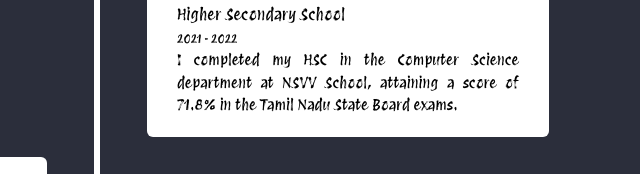
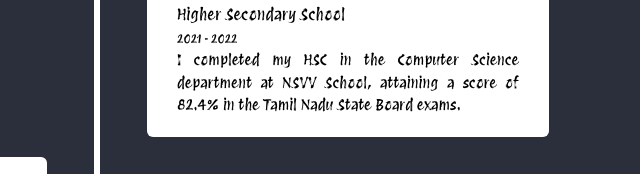
Before and after one commit to HARINII2415/harinii2415.github.io, a plain HTML site: page files/timeline.html in a window 1280 px wide. Shown: the part 497-671 px from the top of the page, 543-1183 px from the left. Drawn offline with nearby package versions, Linux system fonts and the light colour scheme.

Commit message:
Update timeline.html

```diff
--- a/files/timeline.html
+++ b/files/timeline.html
@@ -53,7 +53,7 @@
 
                             </h2>
                             <small>2021 - 2022</small>
-                            <p>I completed my HSC in the Computer Science department at NSVV School, attaining a score of 71.8% in the Tamil Nadu State Board exams.</p>
+                            <p>I completed my HSC in the Computer Science department at NSVV School, attaining a score of 82.4% in the Tamil Nadu State Board exams.</p>
                             <span class="right-container-arrow"></span>
                         </div>
                     </div>
```
